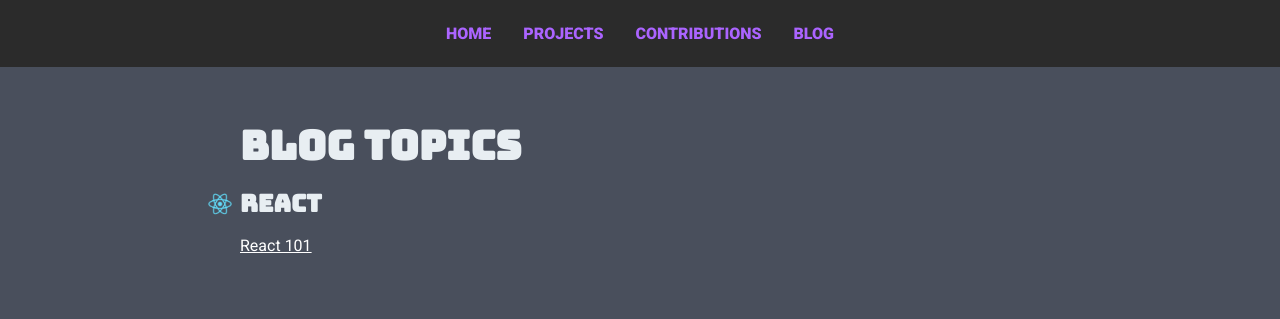
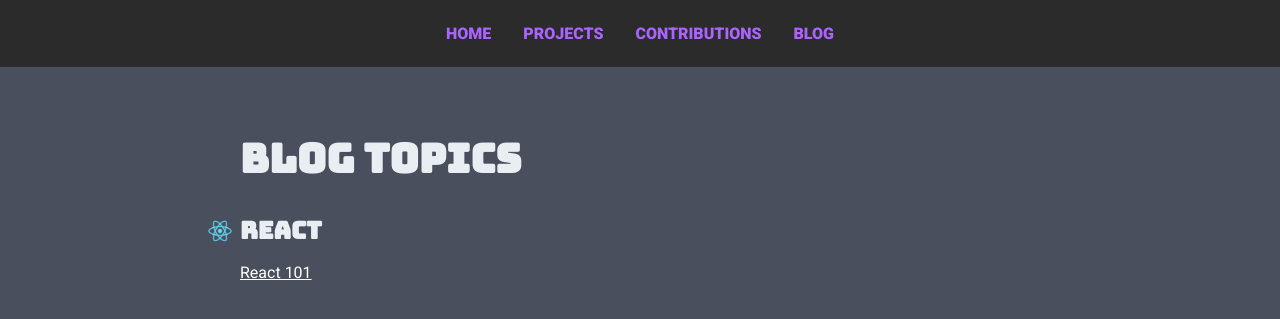
Before and after one commit to ShubhamCanMakeCommit/shubhamcanmakecommit.github.io, a Jekyll site: the page built from _blog/index.md, in a window 1280 px wide. Shown: the top 319 px of the page. Built offline with Jekyll 4.4.1, drawn with Linux system fonts in a browser that asks for light colours.

Commit message:
Correct formatting

```diff
--- a/_sass/_post.scss
+++ b/_sass/_post.scss
@@ -19,15 +19,17 @@
   display: flex;
   align-items: center;
 }
-.post h1 {
-  font-size: 2.5rem;
-  margin: 1rem 0rem;
-}
+//This allows only the images to be added before the text
 .post h1 img,
 .post h2 img,
 .post h3 img {
   width: 2.5rem;
   margin-left: -2.5rem;
+}
+.post h1 {
+  font-size: 2.5rem;
+  line-height: 3rem;
+  margin: 2rem 0rem;
 }
 .post h2 {
   font-size: 1.5rem;
@@ -57,3 +59,8 @@
   padding: 1rem;
   margin: 0px;
 }
+@media only screen and (max-width: 800px) {
+  .post {
+    padding: 3rem;
+  }
+}
```
Also changed, not shown: README.md (+6 -0 lines).
